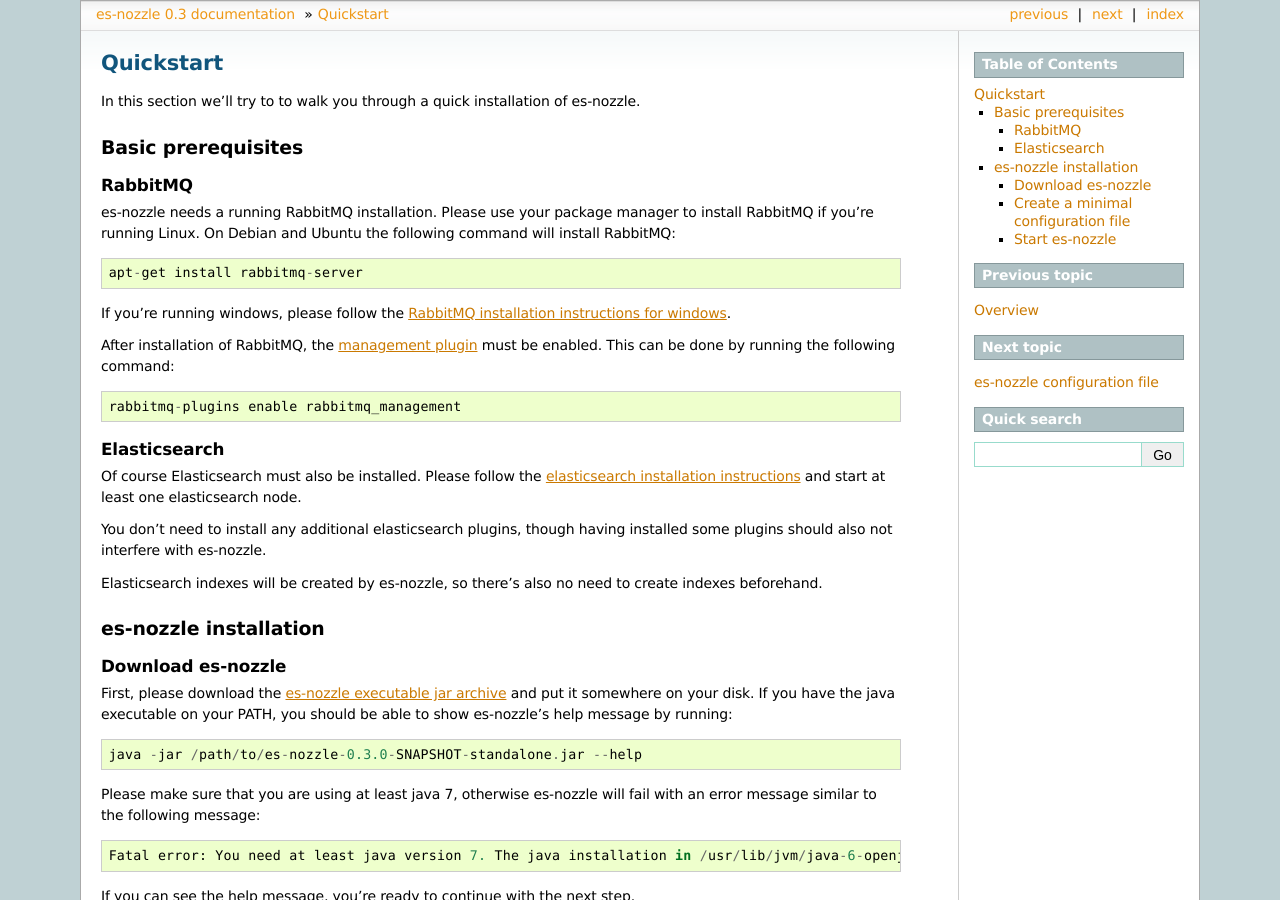
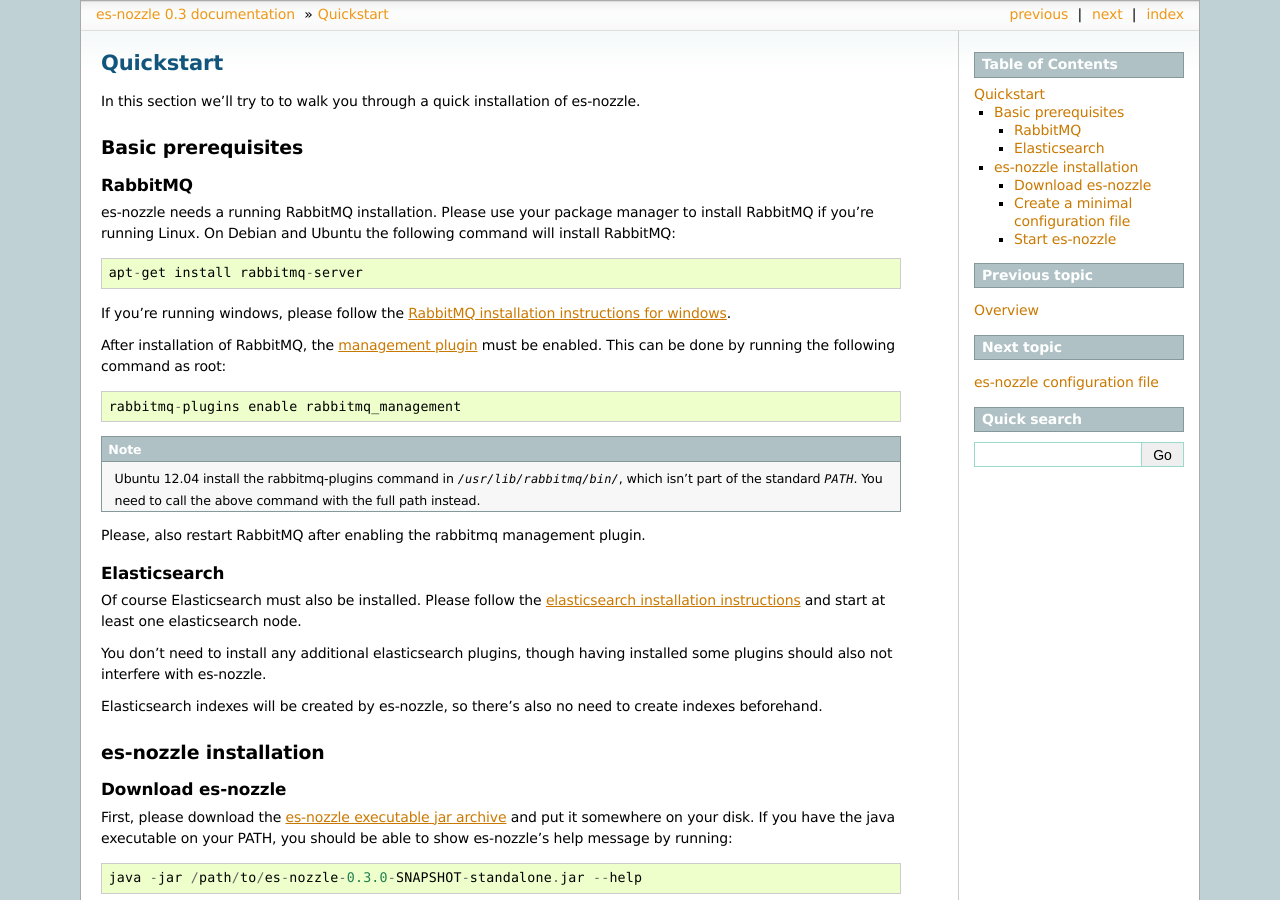
Before and after one commit to brainbot-com/es-nozzle, a Sphinx documentation site: the page built from doc/quickstart.rst, in a window 1280 px wide and 900 px high. Built offline with Sphinx 7.4.7, drawn with Linux system fonts in a browser that asks for light colours.

Commit message:
add note about location of rabbitmq-plugins

```diff
--- a/doc/quickstart.rst
+++ b/doc/quickstart.rst
@@ -18,9 +18,20 @@
 instructions for windows`_.
 
 After installation of RabbitMQ, the `management plugin`_ must be
-enabled. This can be done by running the following command::
+enabled. This can be done by running the following command as root::
 
     rabbitmq-plugins enable rabbitmq_management
+
+.. NOTE::
+
+  Ubuntu 12.04 install the rabbitmq-plugins command in
+  `/usr/lib/rabbitmq/bin/`, which isn't part of the standard
+  `PATH`. You need to call the above command with the full path
+  instead.
+
+
+Please, also restart RabbitMQ after enabling the rabbitmq management
+plugin.
 
 .. _management plugin: http://www.rabbitmq.com/management.html
 
```
Also changed, not shown: doc/intro.rst (+5 -5 lines).
